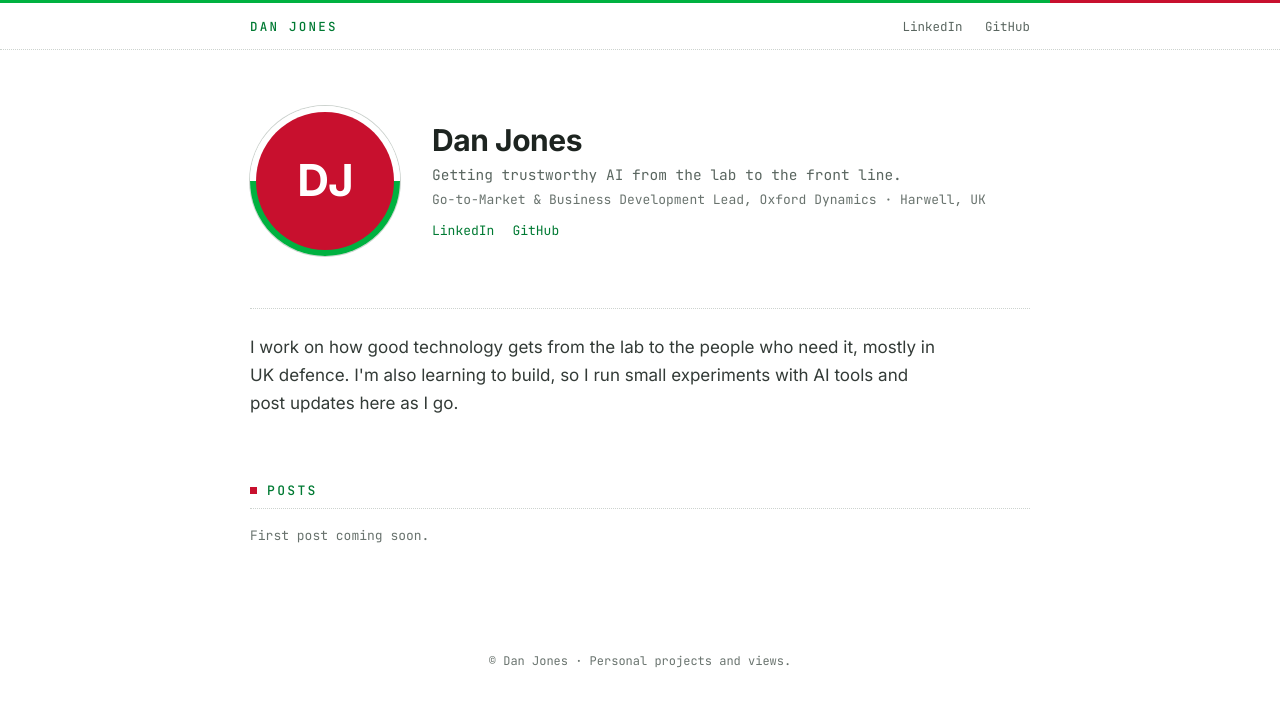
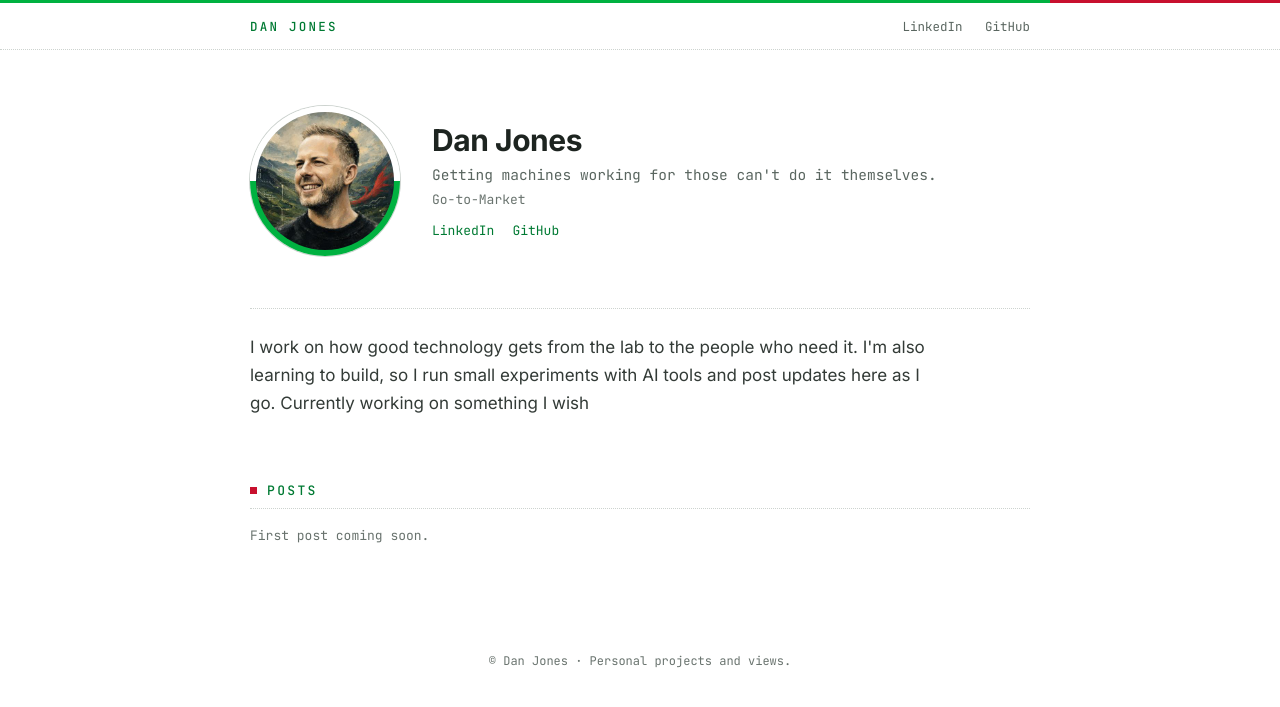
Before and after one commit to digidiplo/digidiplo.github.io, a Jekyll site: the page built from index.html, in a window 1280 px wide. Shown: the top 707 px of the page. Built offline with Jekyll 4.4.1, drawn with Linux system fonts in a browser that asks for light colours.

Commit message:
Update profile.yml

```diff
--- a/_data/profile.yml
+++ b/_data/profile.yml
@@ -4,17 +4,15 @@
 
 name: Dan Jones
 initials: DJ
-# Upload a square photo to assets/img/, then set: photo: "/assets/img/profile.jpg"
-photo: ""
+photo: "/assets/img/23440819.jpeg"
 
 tagline: >-
-  Getting trustworthy AI from the lab to the front line.
+  Getting machines working for those can't do it themselves.
 role: >-
-  Go-to-Market & Business Development Lead, Oxford Dynamics · Harwell, UK
+  Go-to-Market
 intro: >-
-  I work on how good technology gets from the lab to the people who need it,
-  mostly in UK defence. I'm also learning to build, so I run small experiments
-  with AI tools and post updates here as I go.
+  I work on how good technology gets from the lab to the people who need it. I'm also learning to build, so I run small experiments
+  with AI tools and post updates here as I go. Currently working on something I wish
 
 # Shown in search results and link previews.
 description: >-
```
